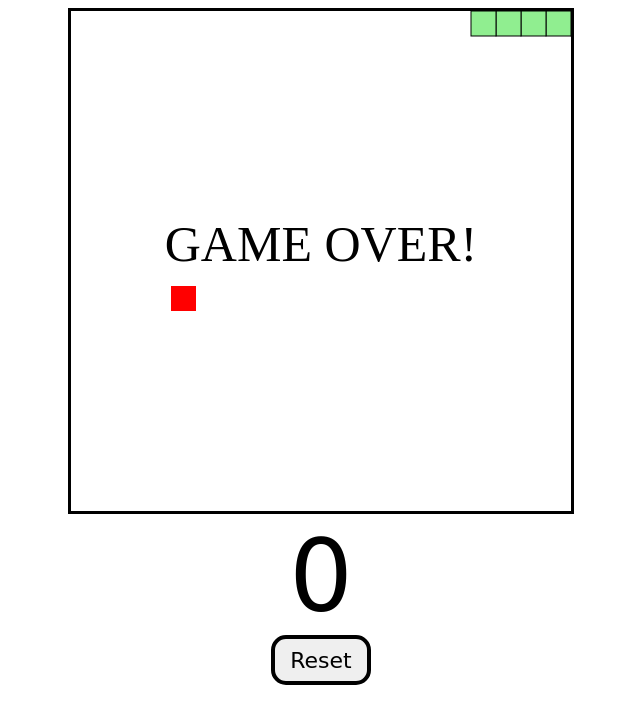
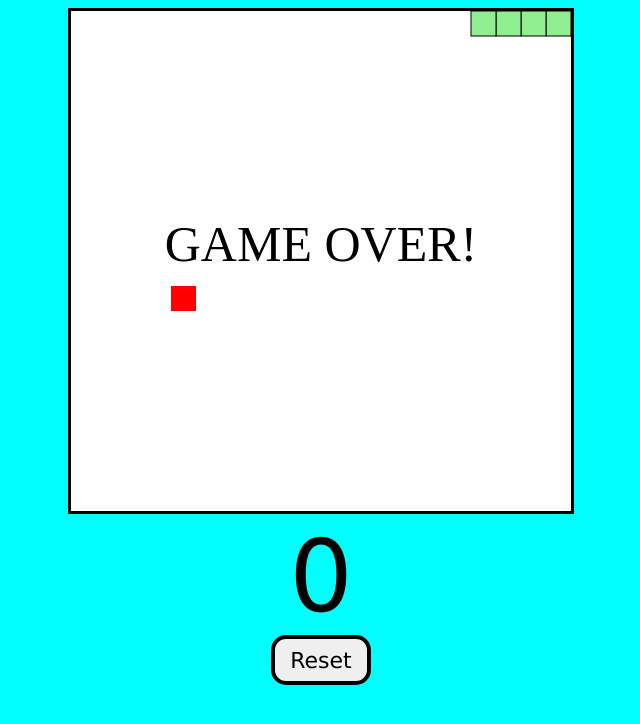
Before and after one commit to ccarsonclay/Snake-Game-CAC, a plain HTML site: page index.html in a window 1280 px wide. Shown: the whole page, without its empty margins (319-959 px from the left). Drawn offline with Linux system fonts and the light colour scheme.

Commit message:
debugging

```diff
--- a/style.css
+++ b/style.css
@@ -5,11 +5,11 @@
     border: 3px solid;
 }
 #scoreText{
-    font-family: "Permanent Marker", cursive;
+    font-family: 'Lucida Sans', 'Lucida Sans Regular', 'Lucida Grande', 'Lucida Sans Unicode', Geneva, Verdana, sans-serif;
     font-size: 100px;
 }
 #resetBtn{
-    font-family: "Permanent Marker", cursive;
+    font-family: 'Lucida Sans', 'Lucida Sans Regular', 'Lucida Grande', 'Lucida Sans Unicode', Geneva, Verdana, sans-serif;
     font-size: 22px;
     width: 100px;
     height: 50px;
@@ -17,3 +17,6 @@
     border-radius: 15px;
     cursor: pointer;
 }
+body{
+    background-color: aqua;
+}
```
